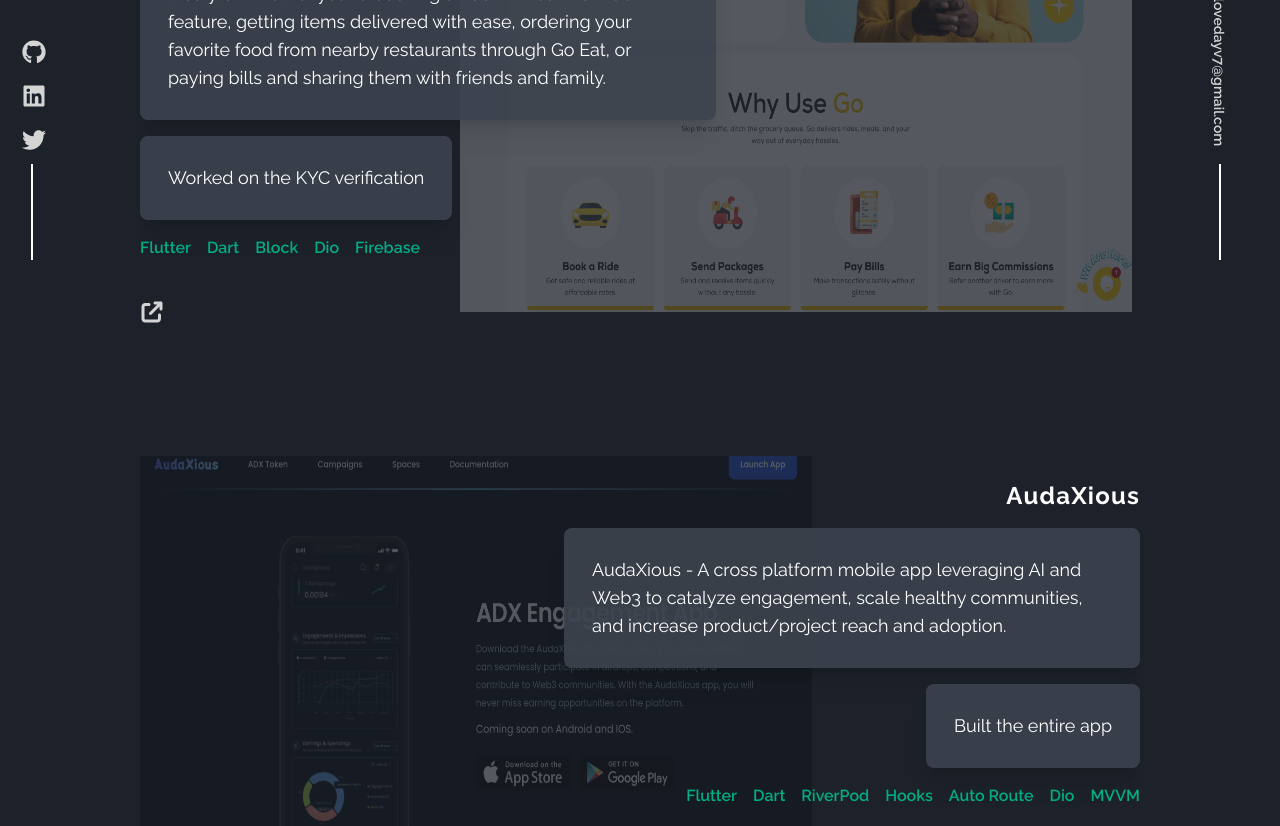
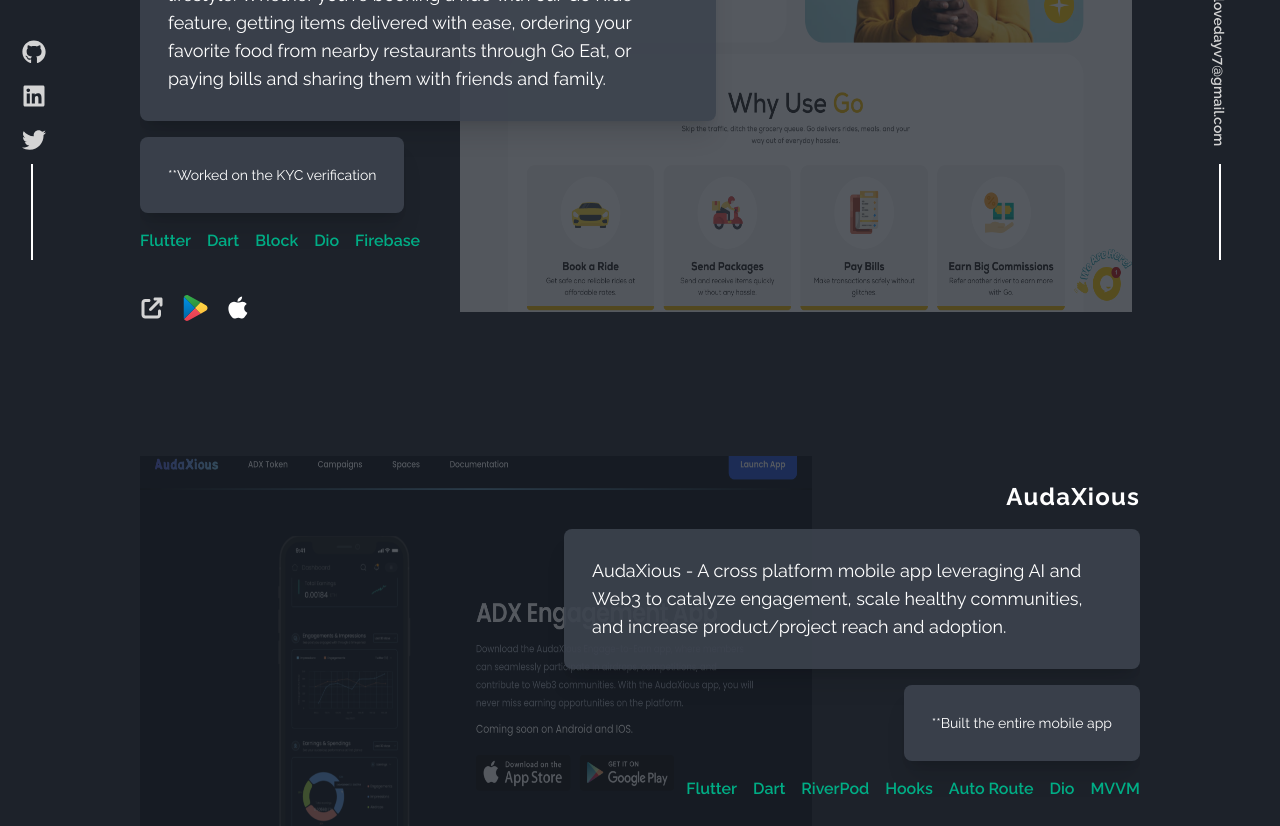
Before and after one commit to droidchief/New-Portfolio, a Next.js app: page /projects in a window 1280 px wide. Shown: the part 540-1366 px from the top of the page. Built offline with nearby package versions, Linux system fonts and the light colour scheme.

Commit message:
project update

```diff
--- a/components/Main/ProjectsSection/ProjectsCard.tsx
+++ b/components/Main/ProjectsSection/ProjectsCard.tsx
@@ -4,15 +4,18 @@
 import { projectVariant } from "../../../variants/projectVariant";
 import Github from "../../Utils/icons/Github";
 import LiveLink from "./icon/LiveLink";
+import PlayStore from "./icon/PlayStore";
+import AppStore from "./icon/AppStore";
 
 export type ProjectCardprops = {
   image: string;
   name: string;
   about: string;
   link: string;
-  liveLink: string;
+  playStoreLink: string;
+  appStoreLink: string;
   builtWith: string[];
-  contribution: string;
+  contribution: string[];
   orientation: number;
 };
 
@@ -21,7 +24,8 @@
   image,
   link,
   name,
-  liveLink,
+  playStoreLink,
+  appStoreLink,
   builtWith,
   contribution,
   orientation,
@@ -39,7 +43,7 @@
           className={`absolute inset-0 w-[20rem] h-[33rem] sm:h-[30rem] lg:top-1/2 lg:-translate-y-1/2 flex lg:items-start flex-col`}
         >
           <Link
-            href={`${liveLink}`}
+            href={`${link}`}
             className={`min-w-[20rem] w-[37rem] md:w-[50rem] lg:w-[42rem] h-[33rem] sm:h-[30rem] lg:h-[22rem] xl:h-[28rem] absolute  rounded-xl duration-300 cursor-pointer opacity-10 lg:opacity-25 hover:opacity-50 ${
               orientation === 1 ? "lg:left-0" : "lg:left-full"
             }`}
@@ -66,9 +70,16 @@
           <div className="py-5 mb-4 text-base font-normal text-white duration-300 rounded-lg shadow-xl md:bg-gray/90 lg:text-lg md:p-6 lg:px-7 lg:py-7 hover:shadow-2xl hover:-translate-y-1">
             {about}
           </div>
-          <div className="py-5 mb-4 text-base font-normal text-white duration-300 rounded-lg shadow-xl md:bg-gray/90 lg:text-lg md:p-6 lg:px-7 lg:py-7 hover:shadow-2xl hover:-translate-y-1">
-            {contribution}
+
+          <div className="py-5 mb-4 text-sm text-white duration-300 rounded-lg shadow-xl md:bg-gray/90 lg:text-base md:p-6 lg:px-7 lg:py-7 hover:shadow-2xl hover:-translate-y-1">
+            {contribution.map((item, index) => (
+              <p key={index} className="text-sm">
+                {item}
+              </p>
+            ))}
+            {/* <p className="text-sm">{contribution}</p> */}
           </div>
+
           <div className="flex flex-wrap items-center justify-center space-x-4 md:justify-start">
             {builtWith.map((item, index) => (
               <span
@@ -89,15 +100,26 @@
                 <LiveLink />
               </>
             </Link>
-            {/* <Link
-              href={`${liveLink}`}
+
+            <Link
+              href={`${playStoreLink}`}
               target="_blank"
               aria-label={`${name} live link`}
             >
               <>
-                <LiveLink />
+                <PlayStore />
               </>
-            </Link> */}
+            </Link>
+
+            <Link
+              href={`${appStoreLink}`}
+              target="_blank"
+              aria-label={`${name} live link`}
+            >
+              <>
+                <AppStore />
+              </>
+            </Link>
           </div>
         </div>
       </div>
--- /dev/null
+++ b/components/Main/ProjectsSection/icon/AppStore.tsx
@@ -0,0 +1,39 @@
+const AppStore = () => {
+  return (
+    <svg
+      xmlns="http://www.w3.org/2000/svg"
+      x="0px"
+      y="0px"
+      width="24"
+      height="24"
+      viewBox="0,0,256,256"
+      // style="fill:#000000;"
+    >
+      <g
+        fill="#ffffff"
+        fill-rule="nonzero"
+        stroke="none"
+        stroke-width="1"
+        stroke-linecap="butt"
+        stroke-linejoin="miter"
+        stroke-miterlimit="10"
+        stroke-dasharray=""
+        stroke-dashoffset="0"
+        font-family="none"
+        font-weight="none"
+        font-size="none"
+        text-anchor="none"
+        // style="mix-blend-mode: normal"
+      >
+        <g transform="scale(5.12,5.12)">
+          <path d="M44.52734,34.75c-1.07812,2.39453 -1.59766,3.46484 -2.98437,5.57813c-1.94141,2.95313 -4.67969,6.64063 -8.0625,6.66406c-3.01172,0.02734 -3.78906,-1.96484 -7.87891,-1.92969c-4.08594,0.01953 -4.9375,1.96875 -7.95312,1.9375c-3.38672,-0.03125 -5.97656,-3.35156 -7.91797,-6.30078c-5.42969,-8.26953 -6.00391,-17.96484 -2.64844,-23.12109c2.375,-3.65625 6.12891,-5.80469 9.65625,-5.80469c3.59375,0 5.85156,1.97266 8.82031,1.97266c2.88281,0 4.63672,-1.97656 8.79297,-1.97656c3.14063,0 6.46094,1.71094 8.83594,4.66406c-7.76562,4.25781 -6.50391,15.34766 1.33984,18.31641zM31.19531,8.46875c1.51172,-1.94141 2.66016,-4.67969 2.24219,-7.46875c-2.46484,0.16797 -5.34766,1.74219 -7.03125,3.78125c-1.52734,1.85938 -2.79297,4.61719 -2.30078,7.28516c2.69141,0.08594 5.47656,-1.51953 7.08984,-3.59766z"></path>
+        </g>
+      </g>
+    </svg>
+  );
+};
+
+export default AppStore;
+//
+// <svg xmlns="http://www.w3.org/2000/svg" viewBox="0 0 640 512"><path d="M392.8 1.2c-17-4.9-34.7 5-39.6 22l-128 448c-4.9 17 5 34.7 22 39.6s34.7-5 39.6-22l128-448c4.9-17-5-34.7-22-39.6zm80.6 120.1c-12.5 12.5-12.5 32.8 0 45.3L562.7 256l-89.4 89.4c-12.5 12.5-12.5 32.8 0 45.3s32.8 12.5 45.3 0l112-112c12.5-12.5 12.5-32.8 0-45.3l-112-112c-12.5-12.5-32.8-12.5-45.3 0zm-306.7 0c-12.5-12.5-32.8-12.5-45.3 0l-112 112c-12.5 12.5-12.5 32.8 0 45.3l112 112c12.5 12.5 32.8 12.5 45.3 0s12.5-32.8 0-45.3L77.3 256l89.4-89.4c12.5-12.5 12.5-32.8 0-45.3z"/></svg>
+//
--- /dev/null
+++ b/components/Main/ProjectsSection/icon/PlayStore.tsx
@@ -0,0 +1,82 @@
+const PlayStore = () => {
+  return (
+    <svg
+      xmlns="http://www.w3.org/2000/svg"
+      x="0px"
+      y="0px"
+      width="30"
+      height="30"
+      viewBox="0 0 48 48"
+    >
+      <linearGradient
+        id="AraffhWwwEqZfgFEBZFoqa_L1ws9zn2uD01_gr1"
+        x1="18.102"
+        x2="25.297"
+        y1="3.244"
+        y2="34.74"
+        gradientUnits="userSpaceOnUse"
+      >
+        <stop offset="0" stop-color="#35ab4a"></stop>
+        <stop offset=".297" stop-color="#31a145"></stop>
+        <stop offset=".798" stop-color="#288739"></stop>
+        <stop offset="1" stop-color="#237a33"></stop>
+      </linearGradient>
+      <path
+        fill="url(#AraffhWwwEqZfgFEBZFoqa_L1ws9zn2uD01_gr1)"
+        d="M13.488,4.012C10.794,2.508,7.605,3.778,6.45,6.323L24.126,24l9.014-9.014L13.488,4.012z"
+      ></path>
+      <linearGradient
+        id="AraffhWwwEqZfgFEBZFoqb_L1ws9zn2uD01_gr2"
+        x1="19.158"
+        x2="21.194"
+        y1="23.862"
+        y2="66.931"
+        gradientUnits="userSpaceOnUse"
+      >
+        <stop offset="0" stop-color="#f14e5d"></stop>
+        <stop offset=".499" stop-color="#ea3d4f"></stop>
+        <stop offset="1" stop-color="#e12138"></stop>
+      </linearGradient>
+      <path
+        fill="url(#AraffhWwwEqZfgFEBZFoqb_L1ws9zn2uD01_gr2)"
+        d="M33.14,33.014L24.126,24L6.45,41.677 c1.156,2.546,4.345,3.815,7.038,2.312L33.14,33.014z"
+      ></path>
+      <linearGradient
+        id="AraffhWwwEqZfgFEBZFoqc_L1ws9zn2uD01_gr3"
+        x1="32.943"
+        x2="36.541"
+        y1="14.899"
+        y2="43.612"
+        gradientUnits="userSpaceOnUse"
+      >
+        <stop offset="0" stop-color="#ffd844"></stop>
+        <stop offset=".519" stop-color="#ffc63f"></stop>
+        <stop offset="1" stop-color="#ffb03a"></stop>
+      </linearGradient>
+      <path
+        fill="url(#AraffhWwwEqZfgFEBZFoqc_L1ws9zn2uD01_gr3)"
+        d="M41.419,28.393 c1.72-0.96,2.58-2.676,2.581-4.393c-0.001-1.717-0.861-3.434-2.581-4.393l-8.279-4.621L24.126,24l9.014,9.014L41.419,28.393z"
+      ></path>
+      <linearGradient
+        id="AraffhWwwEqZfgFEBZFoqd_L1ws9zn2uD01_gr4"
+        x1="13.853"
+        x2="15.572"
+        y1="5.901"
+        y2="42.811"
+        gradientUnits="userSpaceOnUse"
+      >
+        <stop offset=".003" stop-color="#0090e6"></stop>
+        <stop offset="1" stop-color="#0065a0"></stop>
+      </linearGradient>
+      <path
+        fill="url(#AraffhWwwEqZfgFEBZFoqd_L1ws9zn2uD01_gr4)"
+        d="M6.45,6.323C6.168,6.948,6,7.652,6,8.408 v31.179c0,0.761,0.164,1.463,0.45,2.09l17.674-17.68L6.45,6.323z"
+      ></path>
+    </svg>
+  );
+};
+
+export default PlayStore;
+//
+// <svg xmlns="http://www.w3.org/2000/svg" viewBox="0 0 640 512"><path d="M392.8 1.2c-17-4.9-34.7 5-39.6 22l-128 448c-4.9 17 5 34.7 22 39.6s34.7-5 39.6-22l128-448c4.9-17-5-34.7-22-39.6zm80.6 120.1c-12.5 12.5-12.5 32.8 0 45.3L562.7 256l-89.4 89.4c-12.5 12.5-12.5 32.8 0 45.3s32.8 12.5 45.3 0l112-112c12.5-12.5 12.5-32.8 0-45.3l-112-112c-12.5-12.5-32.8-12.5-45.3 0zm-306.7 0c-12.5-12.5-32.8-12.5-45.3 0l-112 112c-12.5 12.5-12.5 32.8 0 45.3l112 112c12.5 12.5 32.8 12.5 45.3 0s12.5-32.8 0-45.3L77.3 256l89.4-89.4c12.5-12.5 12.5-32.8 0-45.3z"/></svg>
+//
--- a/pages/projects.tsx
+++ b/pages/projects.tsx
@@ -37,7 +37,8 @@
                 about={item.about}
                 contribution={item.contribution}
                 builtWith={item.builtWith}
-                liveLink={item.liveLink}
+                playStoreLink={item.playStoreLink}
+                appStoreLink={item.appStoreLink}
                 orientation={random()}
               />
             ))}
--- a/public/data/projects.json
+++ b/public/data/projects.json
@@ -3,18 +3,20 @@
     "name": "GOCaby",
     "image": "projects/go_rider_app.png",
     "link": "https://gocaby.com/",
-    "liveLink": "https://play.google.com/store/apps/details?id=com.gocaby.rider",
+    "playStoreLink": "https://play.google.com/store/apps/details?id=com.gocaby.rider",
+    "appStoreLink": "https://apps.apple.com/ng/app/gocaby-ride-delivery-grocery/id6444678067",
     "about": "GoCaby is your all-in-one app for enhancing your daily lifestyle. Whether you're booking a ride with our Go Ride feature, getting items delivered with ease, ordering your favorite food from nearby restaurants through Go Eat, or paying bills and sharing them with friends and family.",
-    "contribution": "Worked on the KYC verification",
+    "contribution": ["**Worked on the KYC verification"],
     "builtWith": ["Flutter", "Dart", "Block", "Dio", "Firebase"]
   },
   {
     "name": "AudaXious",
     "image": "projects/audaxious.png",
     "link": "https://www.audaxious.com/",
-    "liveLink": "",
+    "playStoreLink": "",
+    "appStoreLink": "",
     "about": "AudaXious - A cross platform mobile app leveraging AI and Web3 to catalyze engagement, scale healthy communities, and increase product/project reach and adoption.",
-    "contribution": "Built the entire app",
+    "contribution": ["**Built the entire mobile app"],
     "builtWith": [
       "Flutter",
       "Dart",
@@ -29,9 +31,10 @@
     "name": "EduCarts",
     "image": "projects/educarts.png",
     "link": "https://educarts.io/",
-    "liveLink": "",
+    "playStoreLink": "",
+    "appStoreLink": "",
     "about": "EduCarts - A cross platform mobile app that simplifies the hassle of paying international tuition fees, especially from under-developed countries.",
-    "contribution": "Built the entire app",
+    "contribution": ["**Built the entire mobile app"],
     "builtWith": [
       "Flutter",
       "Dart",
@@ -46,9 +49,10 @@
     "name": "PiRemit",
     "image": "projects/piremit.png",
     "link": "https://www.piremit.com/",
-    "liveLink": "",
+    "playStoreLink": "",
+    "appStoreLink": "",
     "about": "PiRemit - A native android app that simplifies cross border transactions.",
-    "contribution": "Built the entire app",
+    "contribution": ["**Built the entire mobile app"],
     "builtWith": [
       "Android",
       "Kotlin",
@@ -63,9 +67,10 @@
     "name": "Oasis",
     "image": "projects/oasis.png",
     "link": "",
-    "liveLink": "",
+    "playStoreLink": "",
+    "appStoreLink": "",
     "about": "Oasis - A cross platform mobile app that connects you with people who love anime as you do.",
-    "contribution": "Built the entire app",
+    "contribution": ["**Built the entire mobile app"],
     "builtWith": [
       "Flutter",
       "Dart",
@@ -78,11 +83,12 @@
   },
   {
     "name": "Allon Fasaha",
-    "image": "",
-    "link": "",
-    "liveLink": "",
+    "image": "projects/allon-fasaha.png",
+    "link": "https://steamledge.com/allon-fasaha/",
+    "playStoreLink": "",
+    "appStoreLink": "",
     "about": "Allon Fasaha - A native offline/online android learning app for out-of-school children in northern Nigeria that aims at reintegrating 75 million out-of-school children back into formal education. \n This project won the Microsoft Build2030 Hackathon under community challenge in the year 2022",
-    "contribution": "Built the entire app",
+    "contribution": ["**Built the entire mobile app"],
     "builtWith": [
       "Android",
       "Kotlin",
```
Also changed, not shown: public/projects/allon-fasaha.png (added).
